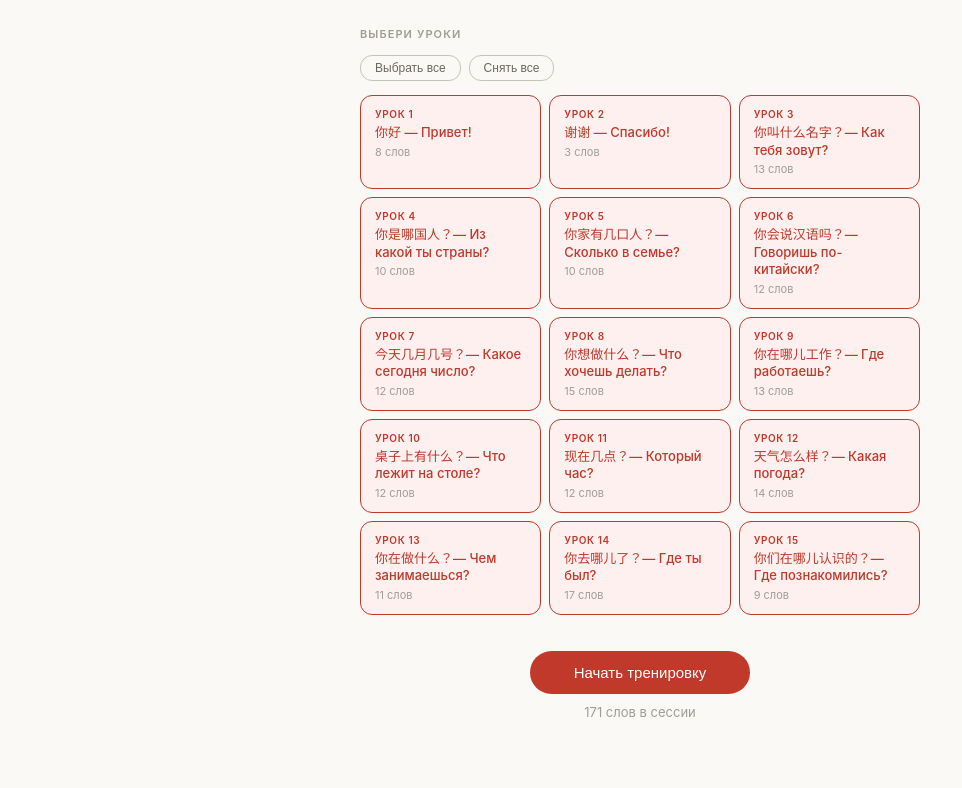
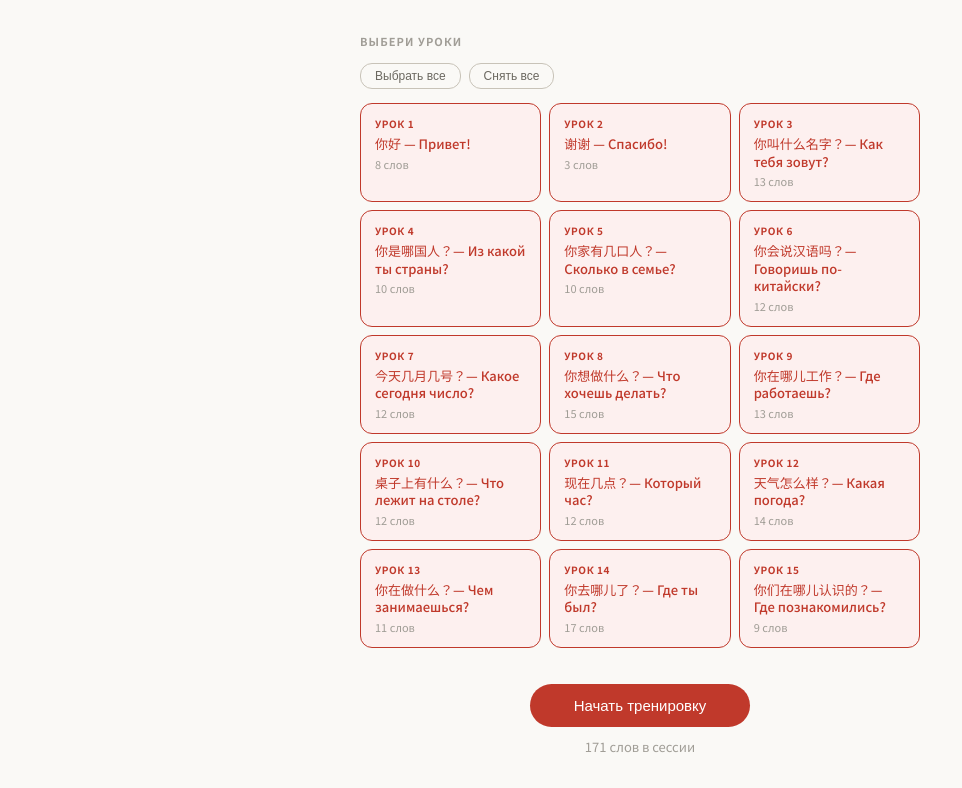
Before and after one commit to bakhromk/hsk1-trainer, a plain HTML site: page trainer.html in a window 1280 px wide. Shown: the part 151-939 px from the top of the page, without its empty margins (0-962 px from the left). Before the commit the page ends 903 px from the top, so only its background shows below. Drawn offline with Linux system fonts and the light colour scheme.

Commit message:
Add files via upload

```diff
--- a/trainer.html
+++ b/trainer.html
@@ -5,6 +5,8 @@
 <meta name="viewport" content="width=device-width, initial-scale=1.0, maximum-scale=1.0, user-scalable=no">
 <script src="https://telegram.org/js/telegram-web-app.js"></script>
 <title>HSK 1 · Тренажёр</title>
+<link rel="preconnect" href="https://fonts.googleapis.com">
+<link href="https://fonts.googleapis.com/css2?family=Inter:wght@400;500;600&family=Noto+Sans+SC:wght@400;500;700&display=swap" rel="stylesheet">
 <style>
 *{box-sizing:border-box;margin:0;padding:0}
 :root{
@@ -13,8 +15,9 @@
   --red:#c0392b;--red-bg:#fdf0ef;
   --green:#27ae60;--green-bg:#f0faf4;--green-border:#a8d5b5;
   --cell:120px;
+  --font:'Noto Sans SC','Inter',sans-serif;
 }
-body{font-family:-apple-system,BlinkMacSystemFont,"Segoe UI",sans-serif;background:var(--bg);color:var(--text);min-height:100vh;display:flex;flex-direction:column}
+body{font-family:var(--font);background:var(--bg);color:var(--text);min-height:100vh;display:flex;flex-direction:column}
 
 /* HEADER */
 .header{display:flex;align-items:center;justify-content:space-between;padding:12px 20px;border-bottom:1px solid var(--border);background:var(--bg);position:sticky;top:0;z-index:10}
```
Also changed, not shown: dashboard.html (+3 -1 lines), index.html (+4 -1 lines).
